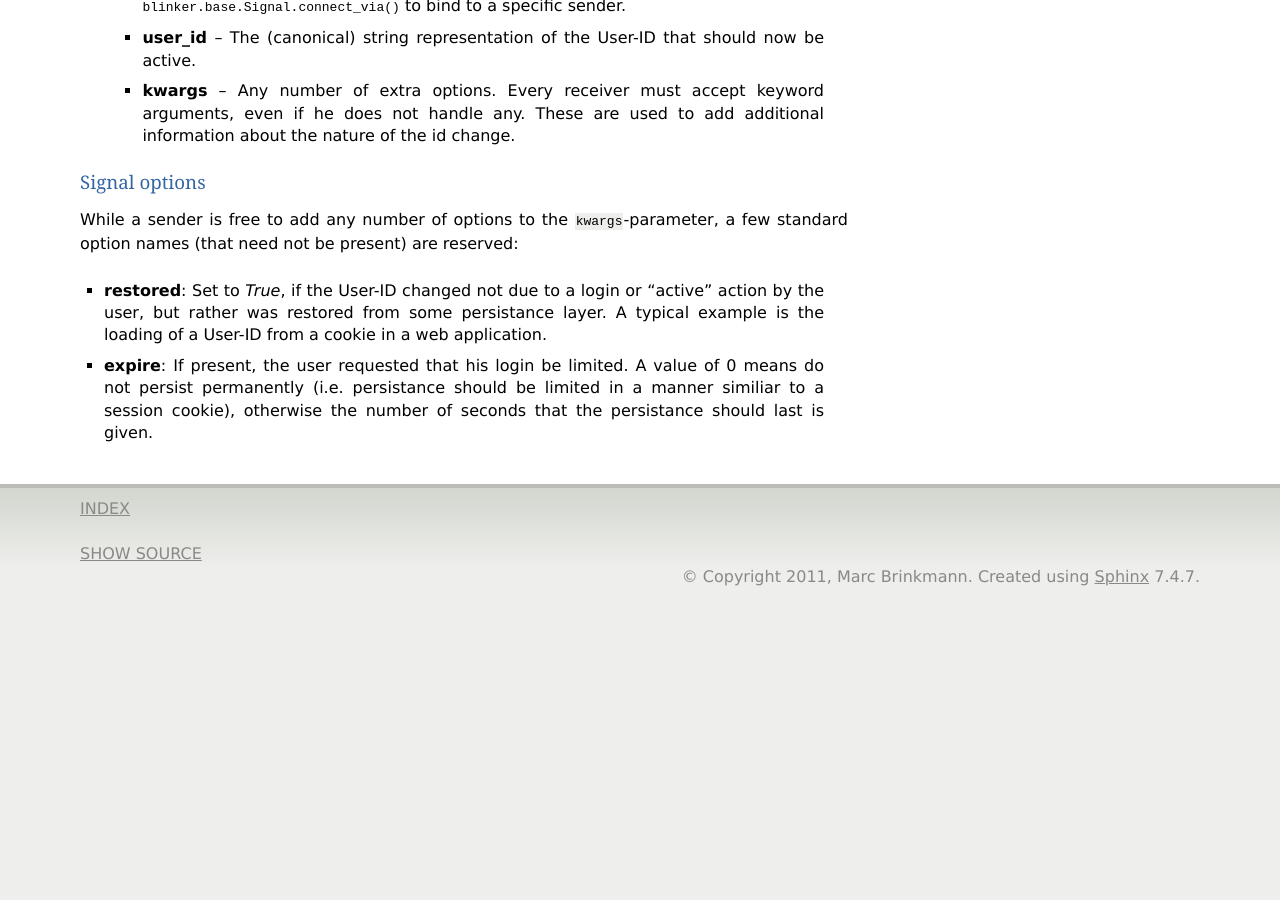
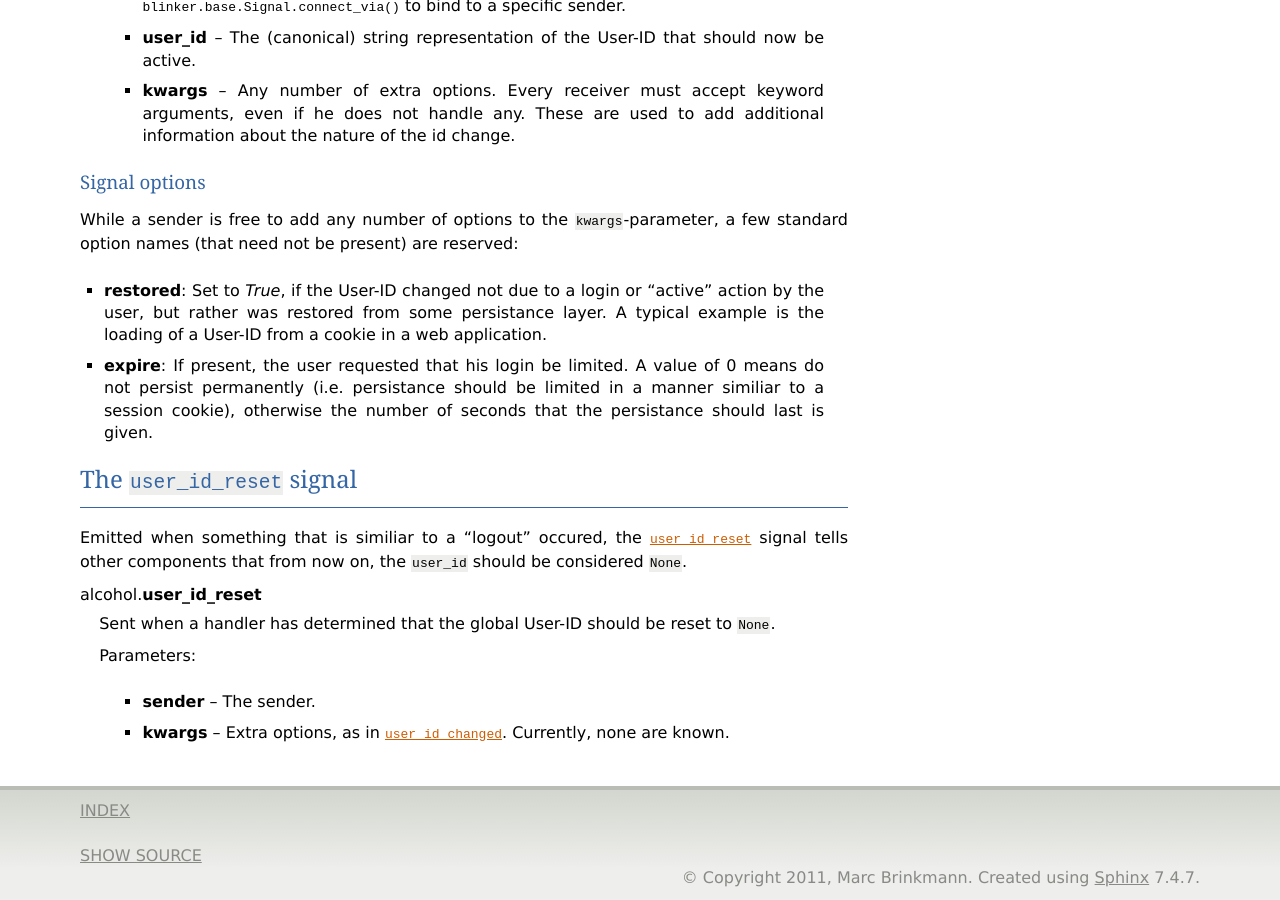
Before and after one commit to mbr/alcohol, a Sphinx documentation site: the page built from docs/source/index.rst, in a window 1280 px wide and 900 px high, scrolled down 1130 px. Built offline with Sphinx 7.4.7, drawn with Linux system fonts in a browser that asks for light colours; before the commit the page ends 1728 px from its top, so only the background shows below that.

Commit message:
Updated docs.

```diff
--- a/docs/source/index.rst
+++ b/docs/source/index.rst
@@ -60,6 +60,7 @@ alcohol and communicates all information about user logins:
                          any.  These are used to add additional information
                          about the nature of the id change.
 
+
 Signal options
 ~~~~~~~~~~~~~~
 While a sender is free to add any number of options to the
@@ -75,3 +76,19 @@ are reserved:
   should be limited in a manner similiar to a session cookie),
   otherwise the number of seconds that the persistance should last
   is given.
+
+
+The ``user_id_reset`` signal
+----------------------------
+Emitted when something that is similiar to a "logout" occured, the
+:data:`~alcohol.user_id_reset` signal tells other components that from now on,
+the ``user_id`` should be considered ``None``.
+
+.. data:: alcohol.user_id_reset
+
+          Sent when a handler has determined that the global User-ID should be
+          reset to ``None``.
+
+          :param sender: The sender.
+          :param kwargs: Extra options, as in :data:`~alcohol.user_id_changed`.
+                         Currently, none are known.
```
